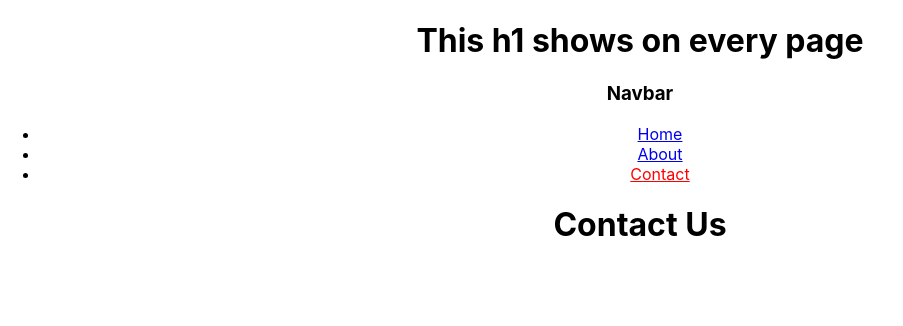
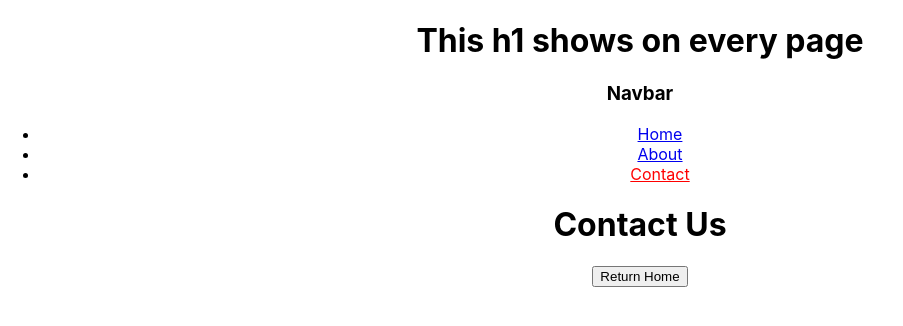
Before and after one commit to AlexStormwood/feb23-t3w6-forms, a React (Create React App) app: page /about/contact in a window 1280 px wide. Shown: the top 326 px of the page, without its empty margins (0-903 px from the left). Built offline with nearby package versions, Linux system fonts and the light colour scheme.

Commit message:
fix: contact page uses redirect component

```diff
--- a/src/pages/ContactPage.jsx
+++ b/src/pages/ContactPage.jsx
@@ -1,10 +1,11 @@
+import RedirectHomeButton from "../components/RedirectHomeButton";
 
 export default function ContactPage(props){
 	return(
 		<div>
 			<h1>Contact Us</h1>
 
-
+			<RedirectHomeButton />
 		</div>
 	)
 }
```
